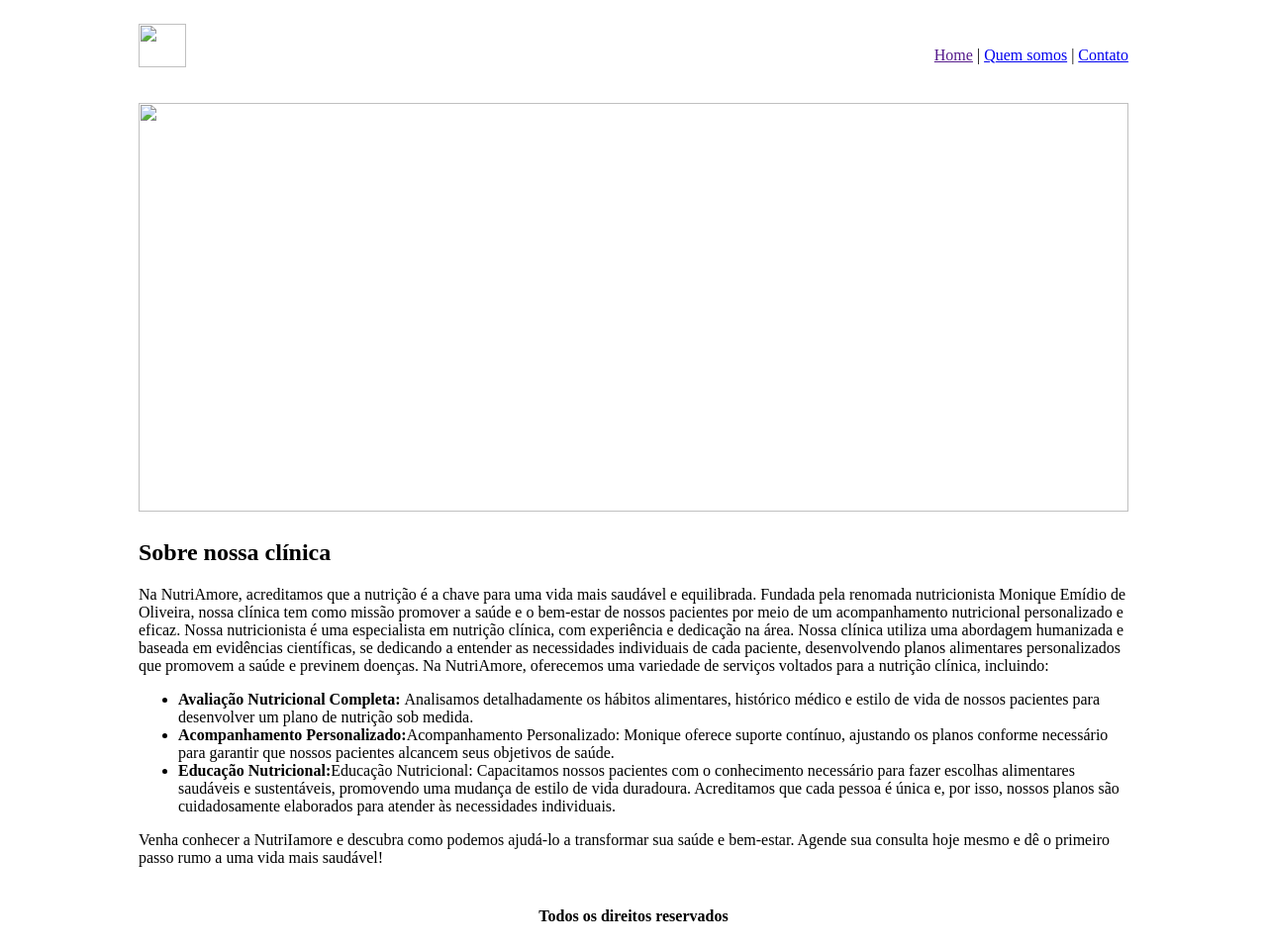
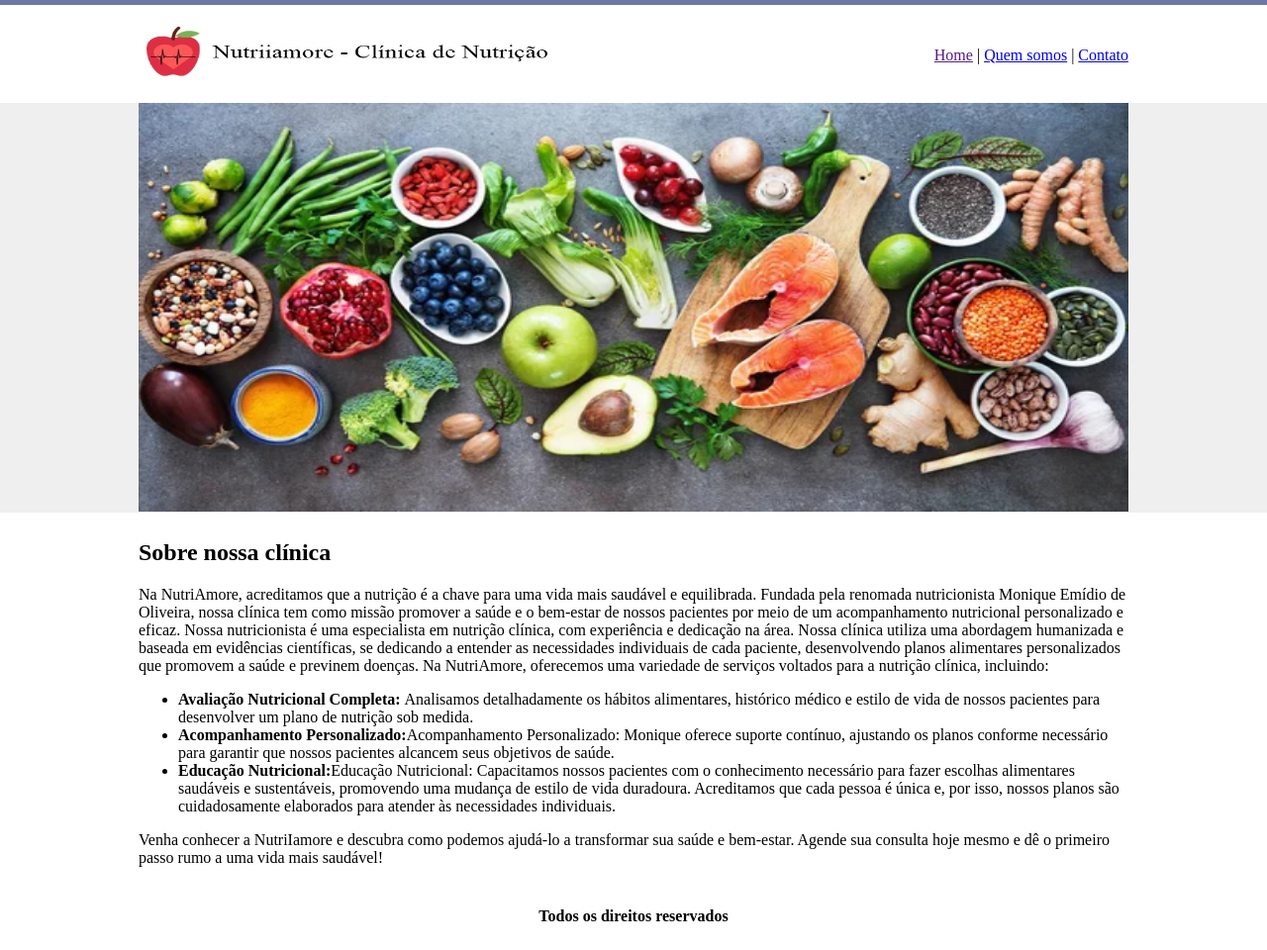
Before and after one commit to moniquemidio/nutriiamore, a plain HTML site: page index.html in a window 1280 px wide. Shown: the whole page at 99% size. Drawn offline with Linux system fonts and the light colour scheme.

Commit message:
Update index.html

```diff
--- a/index.html
+++ b/index.html
@@ -5,12 +5,12 @@
 		<meta charset="utf-8">
 	</head>
 
-	<body background="imagens/fundo.png">
+	<body background="assets/fundo.png">
 
 		<table border="0" width="900" align="center">
 
 			<tr>
-				<td height="89"><img src="imagens/logo.jpg" width="70%" height="70%"> </td>
+				<td height="89"><img src="assets/logo.jpg" width="70%" height="70%"> </td>
 				<td align="right">
 					<a href="">Home</a> |
 					<a href="quem-somos.html">Quem somos</a> |
@@ -20,7 +20,7 @@
 
 			<tr>
 				<td colspan="2">
-					<img src="imagens/capa.jpg" width="1000px" height="413px">
+					<img src="assets/capa.jpg" width="1000px" height="413px">
 				</td>
 			</tr>
 
```
